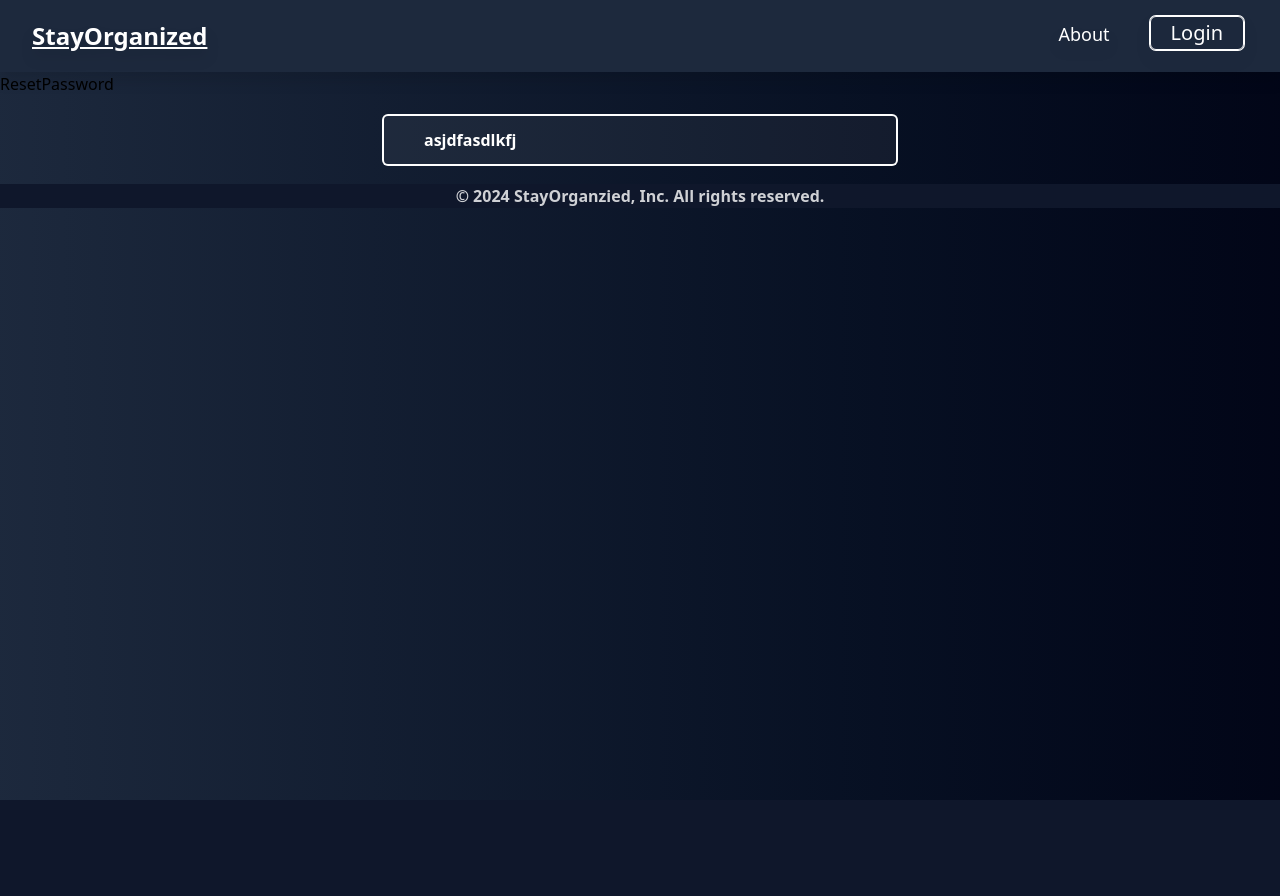
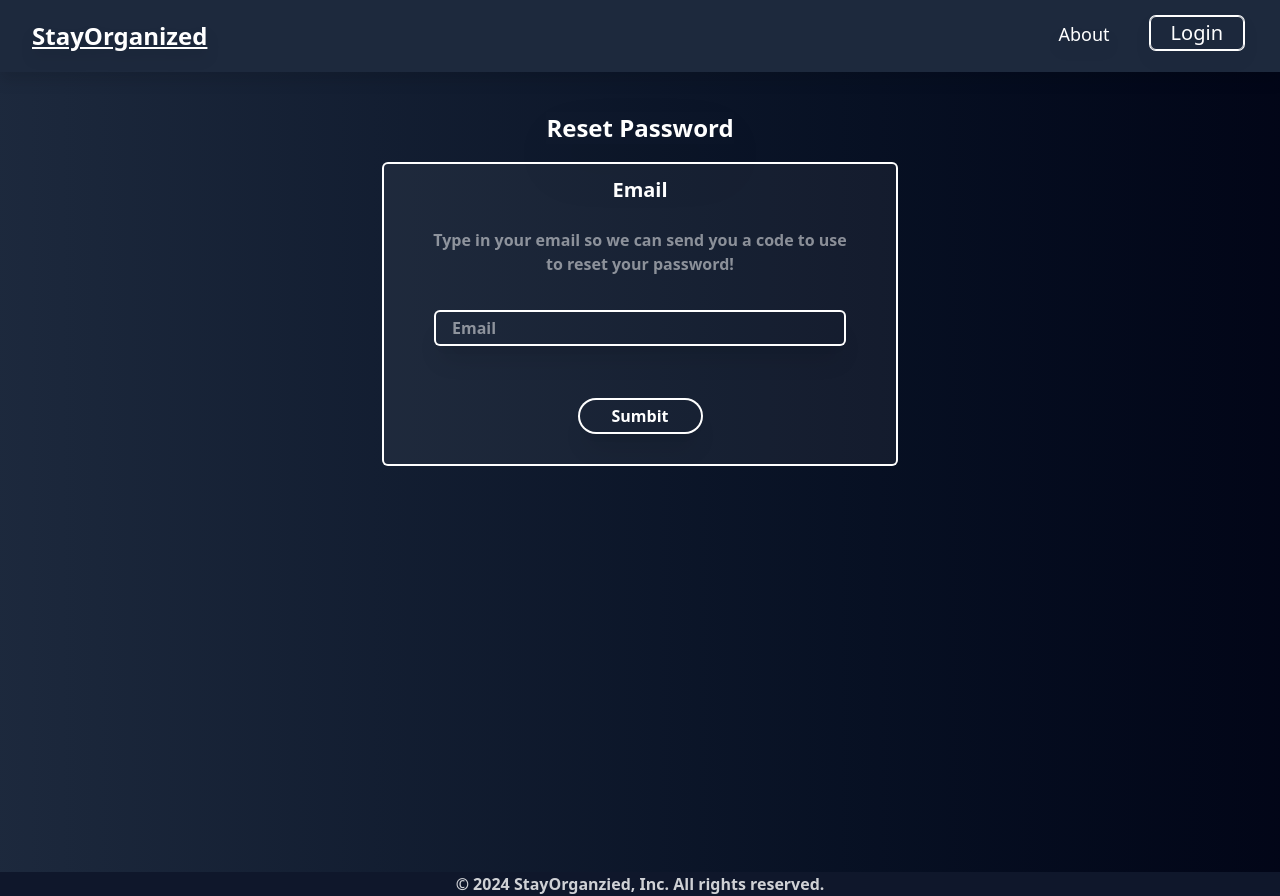
Before and after one commit to AustinBarikdar/To-do-List, a React (Vite) app in the folder client/: page /reset-password in a window 1280 px wide. Before the commit the page ends 800 px from the top, so only its background shows below. Built offline with nearby package versions, Linux system fonts and the light colour scheme; no server answers.

Commit message:
Added Reset Password to system

```diff
--- a/client/package.json
+++ b/client/package.json
@@ -12,6 +12,7 @@
   "dependencies": {
     "@tailwindcss/vite": "^4.0.8",
     "axios": "^1.7.9",
+    "js-cookie": "^3.0.5",
     "react": "^19.0.0",
     "react-dom": "^19.0.0",
     "react-router-dom": "^7.2.0",
@@ -20,6 +21,7 @@
   },
   "devDependencies": {
     "@eslint/js": "^9.19.0",
+    "@types/js-cookie": "^3.0.6",
     "@types/react": "^19.0.8",
     "@types/react-dom": "^19.0.3",
     "@vitejs/plugin-react": "^4.3.4",
--- a/client/src/components/NavBar.tsx
+++ b/client/src/components/NavBar.tsx
@@ -36,6 +36,9 @@ const NavBar:React.FC = () => {
 
     useEffect(() => {
         if (!isLoggedin ){
+            console.log(localStorage.getItem('isLoggedin'))
+
+        }else{
             console.log(localStorage.getItem('isLoggedin'))
         }
     }, [isLoggedin]);
--- a/client/src/pages/Login.tsx
+++ b/client/src/pages/Login.tsx
@@ -13,7 +13,7 @@ const Login:React.FC = () => {
         throw new Error("AppContent context is undefined");
     }
 
-    const {getUser, backendURL, setIsLoggedin } = context;
+    const {getUser, backendURL } = context;
 
 
 
@@ -92,7 +92,6 @@ const Login:React.FC = () => {
 
 
 
-
     }
 
   return (
@@ -105,6 +104,7 @@ const Login:React.FC = () => {
         <div className='flex justify-center' >
             <div className=' w-100 flex flex-col text-white py-10 font-bold ring-2 rounded shadow-xl bg-slate-100/5 px-4 ' >
                 {loginForm ?
+                 <>
                 <form className=' flex flex-col text-white ' onSubmit={onSumbitFunction} >
                     <label>Email</label><br/>
                     <input type = "email"  onChange={(e) => setEmail(e.target.value)}  value={email} className = "ring-2 rounded shadow-xl py-1 px-1" ></input><br/>
@@ -114,7 +114,8 @@ const Login:React.FC = () => {
                         <input type="submit" value={"Login"} className = "ring-2 rounded-full shadow-xl py-1 px-8 hover:px-10 transition-all " ></input>
                     </div>
                 </form>
-
+                <button className='text-white/40 hover:text-white py-3' onClick={ () => {navigate("/reset-password")}}  > Forgot Passowrd? </button>
+                </>
                 :<form className=' flex flex-col text-white ' onSubmit={onSumbitFunction}  >
                     <label>Name</label><br/>
                     <input type = "text"  onChange={(e) => setName(e.target.value)} value={currentName} className = "ring-2 rounded shadow-xl py-1 px-1" ></input><br/>
--- a/client/src/pages/Profile.tsx
+++ b/client/src/pages/Profile.tsx
@@ -1,16 +1,63 @@
-import React from 'react'
+import React, { useState } from 'react'
 import { useContext } from 'react'
 import { AppContent } from '../context/AppContext';
+import { toast,ToastOptions } from 'react-toastify';
+
+import axios from 'axios';
 
 
 const Profile:React.FC = () => {
+    const [EmailScreenShown,ChangeEmailScreen] = useState(false)
+    const [EmailCode, ChangeEmailCode] = useState("")
 
     const context = useContext(AppContent);
+
     if (!context) {
         throw new Error("AppContent context is undefined");
     }
 
+
+    const {backendURL,setIsLoggedin,setUserData,getUser} = context;
+
+    const toastdata: ToastOptions<unknown> = {theme:'dark',position:'bottom-right',className:' bg-slate-100/5'}
+
+    const EmailVerify = async() => {
+        ChangeEmailScreen(true)
+        const response = await axios.post(backendURL + '/api/auth/send-verify-otp',{},{withCredentials: true})
+
+        if (!response.data.success){
+            toast.error("Error",toastdata)
+            localStorage.setItem('isLoggedin', 'false');
+            localStorage.removeItem('userData');
+            setIsLoggedin(false);
+            setUserData(false);
+        }
+
+        toast.success("Sent code to email!",toastdata)
+
+
+        console.log(response)
+    };
+
+    const CompleteEmailVerify = async() => {
+        const response = await axios.post(backendURL + '/api/auth/verify-email',{otp:EmailCode},{withCredentials: true})
+
+        if (response.data.success){
+            getUser()
+            toast.success("Verified!",toastdata)
+            ChangeEmailScreen(false)
+        }else{
+            toast.error("Inccorect Code!",toastdata)
+        }
+
+
+
+        console.log(response)
+    };
+
     const { userData } = context;
+
+
   return (
     <div className='mt-auto min-h-screen  ' >
         <div className='flex justify-center flex-col py-10 mt-auto'>
@@ -25,8 +72,37 @@ const Profile:React.FC = () => {
                         <>
                         <li >Email Verified:Verified</li>
                         </> :
+
                         <>
-                        <li >Email Verified: Not Verifed <button className='text-white text-sm border-1 rounded-md ring-1 px-1 py-0.5 w-40 mx-2  transition-all duration-300 ease-in-out hover:bg-white/50 drop-shadow-xl absolute'>Verify Email</button></li>
+                        <li >Email Verified: Not Verifed
+                            <button onClick={() => EmailVerify()} className='text-white text-sm border-1 rounded-md ring-1 px-1 py-0.5 w-40 mx-2  transition-all duration-300 ease-in-out hover:bg-white/50 drop-shadow-xl absolute'>Verify Email</button>
+                        </li>
+                        </>
+
+                    }
+
+                    {EmailScreenShown ?
+                        <>
+                         <div className='fixed top-0 left-0 w-full h-full flex items-center justify-center bg-black/50 z-50'>
+                             <div className='flex text-white text-sm border-1 rounded-md ring-1 px-4  bg-gray-800 transition-all duration-300 ease-in-out  drop-shadow-xl w-90 h-80 wd-40 flex-col justify-center'>
+                                 <h2 className='flex justify-center py-5 font-bold' >Email Verification Screen</h2>
+                                 <div className='flex justify-center text-center'>
+                                    <p className='flex justify-center py-1 w-60' >Check your email for a one time code to verify your email.</p>
+                                 </div>
+
+                                 <input
+                                     type="text"
+                                     placeholder="Enter verification code"
+                                     className="mt-2 w-full px-2  text-White rounded-md border-1 ring-1 flex justify-center py-2 my-5"
+                                     onChange={(e) => ChangeEmailCode(e.target.value)}
+                                 />
+                                 <button  onClick={() => CompleteEmailVerify()} className='mt-2 text-white text-sm border-1 rounded-md ring-1 px-2 py-1 transition-all duration-300 ease-in-out hover:bg-white/50'>
+                                     Sumbit
+                                 </button>
+                             </div>
+                         </div>
+                        </>:
+                        <>
 
                         </>
 
--- a/client/src/pages/ResetPassword.tsx
+++ b/client/src/pages/ResetPassword.tsx
@@ -1,13 +1,122 @@
-import React from 'react'
+import axios from 'axios';
+import React, { useContext } from 'react'
+import { toast,ToastOptions } from 'react-toastify';
+import { AppContent } from '../context/AppContext';
+import { useNavigate } from 'react-router-dom';
 
 const ResetPassword:React.FC = () => {
+    const [email,setEmail] = React.useState("");
+    const [otp,setOtp] = React.useState("");
+    const [password,setPassword] = React.useState("");
+    const [password2,setPassword2] = React.useState("");
+    const [stage,setStage] = React.useState(1);
+
+    const navigate = useNavigate();
+
+    const context = useContext(AppContent);
+
+    if (!context) {
+        throw new Error("AppContent context is undefined");
+    }
+
+    const {backendURL} = context;
+    const toastdata: ToastOptions<unknown> = {theme:'dark',position:'bottom-right',className:' bg-slate-100/5'}
+
+    const onOTPSumbit = async() => {
+        const res = await axios.get(backendURL + '/api/auth/check-passwordotp',{params: {
+            email:email,
+            otp:otp}})
+
+
+        console.log(res.data)
+        res.data.success? setStage(3) :toast.error("OTP Wrong",toastdata)
+
+
+    }
+
+    const sendPassowrdOTP = async() => {
+        const res = await axios.post(backendURL + '/api/auth/send-password-otp', {"email":email})
+        console.log(res.data)
+
+        toast.success("Sent Code",toastdata)
+    }
+
+    const changePassword = async() => {
+        const res = await axios.post(backendURL + '/api/auth/reset-password', {"email":email,otp:otp,password:password});
+        console.log(res.data);
+
+        res.data.success ? toast.success(res.data.message,toastdata) : toast.error(res.data.message,toastdata) ;
+        navigate("/");
+    }
   return (
-    <div>
-        <h1>ResetPassword </h1>
-        <div className='flex justify-center py-5'>
-                <h1 className='font-bold py-3 px-10 text-white ring-2 sm:w-md md:w-lg rounded border-white-1/10 bg-slate-100/5 '>asjdfasdlkfj</h1>
+    <>
+    <div className='mt-auto min-h-screen  ' >
+        <div className='flex justify-center flex-col py-10 mt-auto'>
+            <div className='flex justify-center'>
+                <h1 className='text-white font-bold text-2xl shadow-2xl '>Reset Password</h1>
             </div>
+            <div className='flex justify-center py-5 px-5'>
+                <ul className='flex flex-col font-bold py-3 px-10 text-white ring-2 w-full md:w-lg rounded border-white-1/10 bg-slate-100/5 '>
+
+                <form className=' flex flex-col text-white ' onSubmit={(event) => event.preventDefault()} >
+
+                {
+                    (stage == 1)
+                    ?
+                    <>
+                    <label className='flex justify-center text-xl ' >Email</label><br/>
+                    <p className='flex justify-center text-l text-white/50 text-center' >Type in your email so we can send you a code to use to reset your password!</p><br/>
+                    <input type = "email"  onChange={(e) => setEmail(e.target.value)}  placeholder='Email' className = "ring-2 rounded shadow-xl py-1 px-4 m-3" ></input><br/>
+                    <div className='flex justify-center py-5'><br/>
+                        <input type="submit" value={"Sumbit"} onClick={() => {if(stage == 1){sendPassowrdOTP();setStage(2)}}} className = "ring-2 rounded-full shadow-xl py-1 px-8 hover:px-10 transition-all " ></input>
+                    </div>
+                    </>
+                    :null
+
+                }
+                {
+                    (stage == 2)
+                    ?
+                    <>
+                    <label className='flex justify-center text-xl ' >Enter OTP</label><br/>
+                    <p className='flex justify-center text-l text-white/50 text-center' >Enter the One time Password sent to the email!</p><br/>
+                    <input type = "text"  onChange={(e) => setOtp(e.target.value)}  placeholder='Code' className = "ring-2 rounded shadow-xl py-1 px-4 m-3" ></input><br/>
+                    <div className='flex justify-center py-5'><br/>
+                        <input type="submit" value={"Sumbit"}  onClick = {() => { if (otp.length == 6){onOTPSumbit()}}} className = "ring-2 rounded-full shadow-xl py-1 px-8 hover:px-10 transition-all " ></input>
+                    </div>
+                    </>
+                    :null
+                }
+                {
+                    (stage == 3)
+                    ?
+                    <>
+                    <label className='flex justify-center text-xl ' >Change your Password!</label><br/>
+                    <p className='flex justify-center text-l text-white/50 text-center' >Set a New password! Must be over 6 characters.</p><br/>
+                    <input type = "password"  onChange={(e) => setPassword(e.target.value)}  placeholder='New Password' className = "ring-2 rounded shadow-xl py-1 px-4 m-3" ></input><br/>
+                    <input type = "password"  onChange={(e) => setPassword2(e.target.value)} placeholder='Repeat Password' className = "ring-2 rounded shadow-xl py-1 px-4 m-3" ></input><br/>
+                    <div className='flex justify-center py-5'><br/>
+                        <input type="submit" value={"submit"} onClick={() =>{if(password == password2 && password.length >= 6){
+                            changePassword()
+                        }else{
+                            toast.error("Password length is either to short, or password doesn't match",toastdata)
+                        }
+                        }} className = "ring-2 rounded-full shadow-xl py-1 px-8 hover:px-10 transition-all " ></input>
+                    </div>
+                    </>
+
+                    :null
+                }
+
+                </form>
+
+                </ul>
+            </div>
+        </div>
+
     </div>
+
+   </>
   )
 }
 
```
Also changed, not shown: client/src/context/AppContext.tsx (+24 -6 lines), 1 other file (tests, documents, lock files or other folders).
